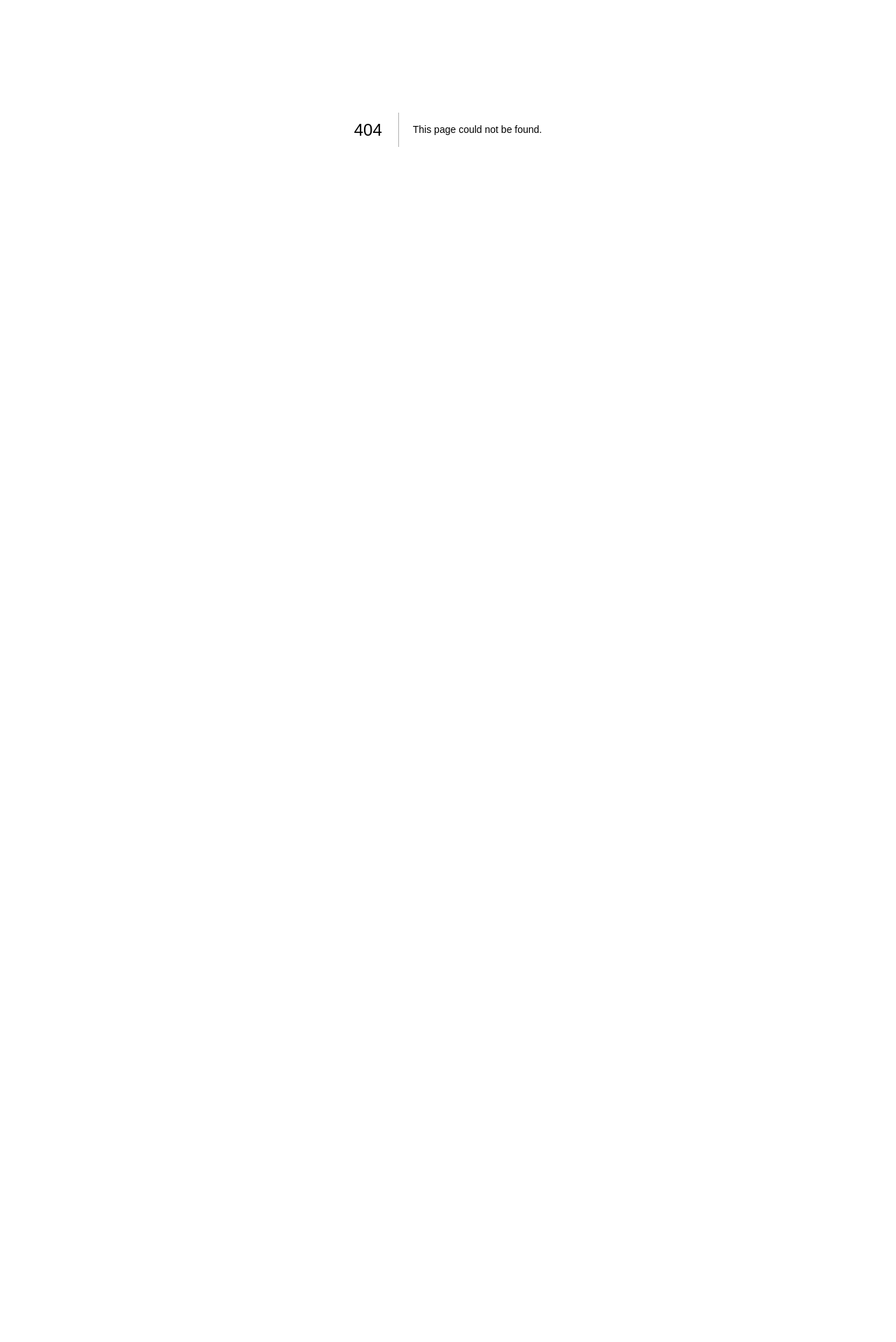
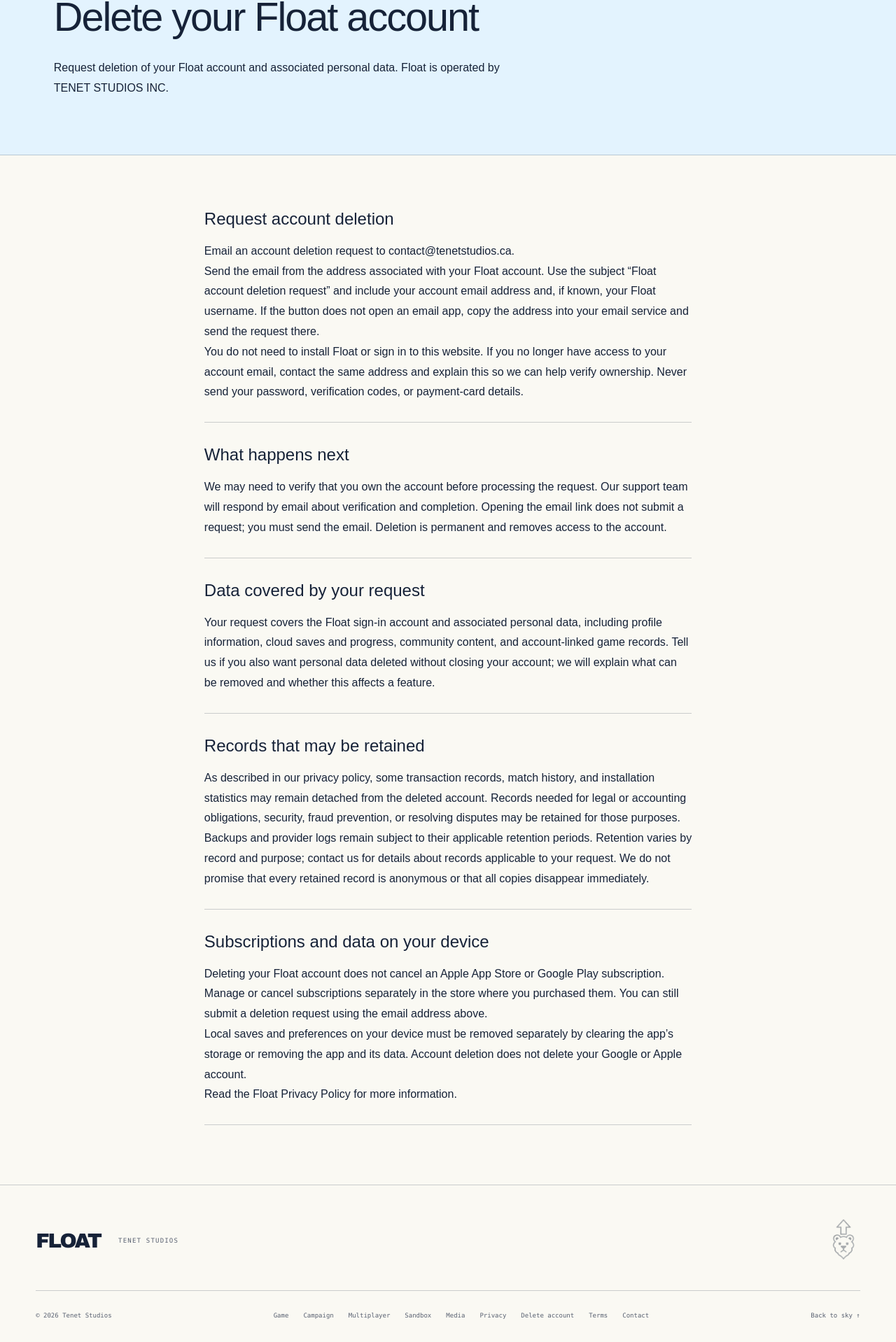
Before and after one commit to tenetstudios/float-site, a Next.js app: page /delete-account in a window 1280 px wide. Before the commit this address had no page. Shown: the part 215-2133 px from the top of the page at 70% size. Before the commit the page ends 800 px from the top, so only its background shows below. Built offline with nearby package versions, Linux system fonts and the light colour scheme.

Commit message:
Add public Float account deletion request page

```diff
--- /dev/null
+++ b/app/(site)/delete-account/page.tsx
@@ -0,0 +1,41 @@
+import Link from "next/link";
+import { PageIntro } from "@/components/game-sections";
+import { pageMetadata } from "@/lib/site";
+
+export const metadata = pageMetadata("Delete your Float account", "/delete-account", "Request deletion of your Float account and associated personal data from TENET STUDIOS INC.");
+
+const requestUrl = "mailto:contact@tenetstudios.ca?subject=" + encodeURIComponent("Float account deletion request") + "&body=" + encodeURIComponent("Please delete my Float account and associated personal data.\n\nAccount email address: \nFloat username (if known): \n");
+
+export default function DeleteAccountPage() {
+  return <>
+    <PageIntro label="Account and data deletion" title="Delete your Float account">
+      <p>Request deletion of your Float account and associated personal data. Float is operated by TENET STUDIOS INC.</p>
+    </PageIntro>
+    <div className="legal-content">
+      <section>
+        <h2>Request account deletion</h2>
+        <p><a href={requestUrl}>Email an account deletion request</a> to <a href="mailto:contact@tenetstudios.ca">contact@tenetstudios.ca</a>.</p>
+        <p>Send the email from the address associated with your Float account. Use the subject “Float account deletion request” and include your account email address and, if known, your Float username. If the button does not open an email app, copy the address into your email service and send the request there.</p>
+        <p>You do not need to install Float or sign in to this website. If you no longer have access to your account email, contact the same address and explain this so we can help verify ownership. Never send your password, verification codes, or payment-card details.</p>
+      </section>
+      <section>
+        <h2>What happens next</h2>
+        <p>We may need to verify that you own the account before processing the request. Our support team will respond by email about verification and completion. Opening the email link does not submit a request; you must send the email. Deletion is permanent and removes access to the account.</p>
+      </section>
+      <section>
+        <h2>Data covered by your request</h2>
+        <p>Your request covers the Float sign-in account and associated personal data, including profile information, cloud saves and progress, community content, and account-linked game records. Tell us if you also want personal data deleted without closing your account; we will explain what can be removed and whether this affects a feature.</p>
+      </section>
+      <section>
+        <h2>Records that may be retained</h2>
+        <p>As described in our privacy policy, some transaction records, match history, and installation statistics may remain detached from the deleted account. Records needed for legal or accounting obligations, security, fraud prevention, or resolving disputes may be retained for those purposes. Backups and provider logs remain subject to their applicable retention periods. Retention varies by record and purpose; contact us for details about records applicable to your request. We do not promise that every retained record is anonymous or that all copies disappear immediately.</p>
+      </section>
+      <section>
+        <h2>Subscriptions and data on your device</h2>
+        <p>Deleting your Float account does not cancel an Apple App Store or Google Play subscription. Manage or cancel subscriptions separately in the store where you purchased them. You can still submit a deletion request using the email address above.</p>
+        <p>Local saves and preferences on your device must be removed separately by clearing the app’s storage or removing the app and its data. Account deletion does not delete your Google or Apple account.</p>
+        <p>Read the <Link href="/privacy">Float Privacy Policy</Link> for more information.</p>
+      </section>
+    </div>
+  </>;
+}
--- a/components/intelligence/shell.tsx
+++ b/components/intelligence/shell.tsx
@@ -25,6 +25,7 @@
       </div>
       <nav aria-label="Footer navigation">
         <Link href="/">Home</Link>
+        <Link href="/delete-account">Delete account</Link>
         {["About", "Privacy", "Terms", "Safety", "Contact"].map(label => <Link key={label} href={`/${label.toLowerCase()}`}>{label}</Link>)}
       </nav>
     </footer>
--- a/components/site-shell.tsx
+++ b/components/site-shell.tsx
@@ -5,5 +5,5 @@
   return <header className="site-header"><Link className="wordmark" href="/" aria-label="Float home">FLOAT</Link><nav aria-label="Main navigation">{navigation.map(item => <Link key={item.href} href={item.href}>{item.label}</Link>)}</nav><span className="header-release eyebrow">Coming December 2026</span></header>;
 }
 export function Footer({ showIntelligenceInsignia = true }: { showIntelligenceInsignia?: boolean }) {
-  return <footer className="site-footer"><div className="footer-top"><Link className="wordmark" href="/">FLOAT</Link><span className="eyebrow">Tenet Studios</span>{showIntelligenceInsignia && <Link href="/intelligence" className="footer-insignia" aria-label="Lion Intelligence archive"><Image src="/images/intelligence/footer-lion-insignia.png" alt="" width={1024} height={1536} sizes="48px" /></Link>}</div><div className="footer-bottom"><p>© {new Date().getFullYear()} Tenet Studios</p><nav aria-label="Footer navigation">{[...navigation, { href: "/privacy", label: "Privacy" }, { href: "/terms", label: "Terms" }, { href: "/contact", label: "Contact" }].map(item => <Link key={item.href} href={item.href}>{item.label}</Link>)}</nav><a href="#main">Back to sky ↑</a></div></footer>;
+  return <footer className="site-footer"><div className="footer-top"><Link className="wordmark" href="/">FLOAT</Link><span className="eyebrow">Tenet Studios</span>{showIntelligenceInsignia && <Link href="/intelligence" className="footer-insignia" aria-label="Lion Intelligence archive"><Image src="/images/intelligence/footer-lion-insignia.png" alt="" width={1024} height={1536} sizes="48px" /></Link>}</div><div className="footer-bottom"><p>© {new Date().getFullYear()} Tenet Studios</p><nav aria-label="Footer navigation">{[...navigation, { href: "/privacy", label: "Privacy" }, { href: "/delete-account", label: "Delete account" }, { href: "/terms", label: "Terms" }, { href: "/contact", label: "Contact" }].map(item => <Link key={item.href} href={item.href}>{item.label}</Link>)}</nav><a href="#main">Back to sky ↑</a></div></footer>;
 }
--- a/lib/site.ts
+++ b/lib/site.ts
@@ -3,7 +3,7 @@
 export const siteUrl = "https://floatgame.io";
 export const description = "Build your defense. Launch your balloons. Float is a frog-vs-lion strategy game with Campaign, Multiplayer, and Sandbox.";
 export const navigation = [{ href: "/game", label: "Game" }, { href: "/campaign", label: "Campaign" }, { href: "/multiplayer", label: "Multiplayer" }, { href: "/sandbox", label: "Sandbox" }, { href: "/media", label: "Media" }];
-export const routes = ["/", "/game", "/campaign", "/multiplayer", "/sandbox", "/media", "/about", "/privacy", "/terms", "/safety", "/contact"];
+export const routes = ["/", "/game", "/campaign", "/multiplayer", "/sandbox", "/media", "/about", "/privacy", "/terms", "/safety", "/contact", "/delete-account"];
 
 export function pageMetadata(title: string, path: string, summary = description): Metadata {
   return {
```
